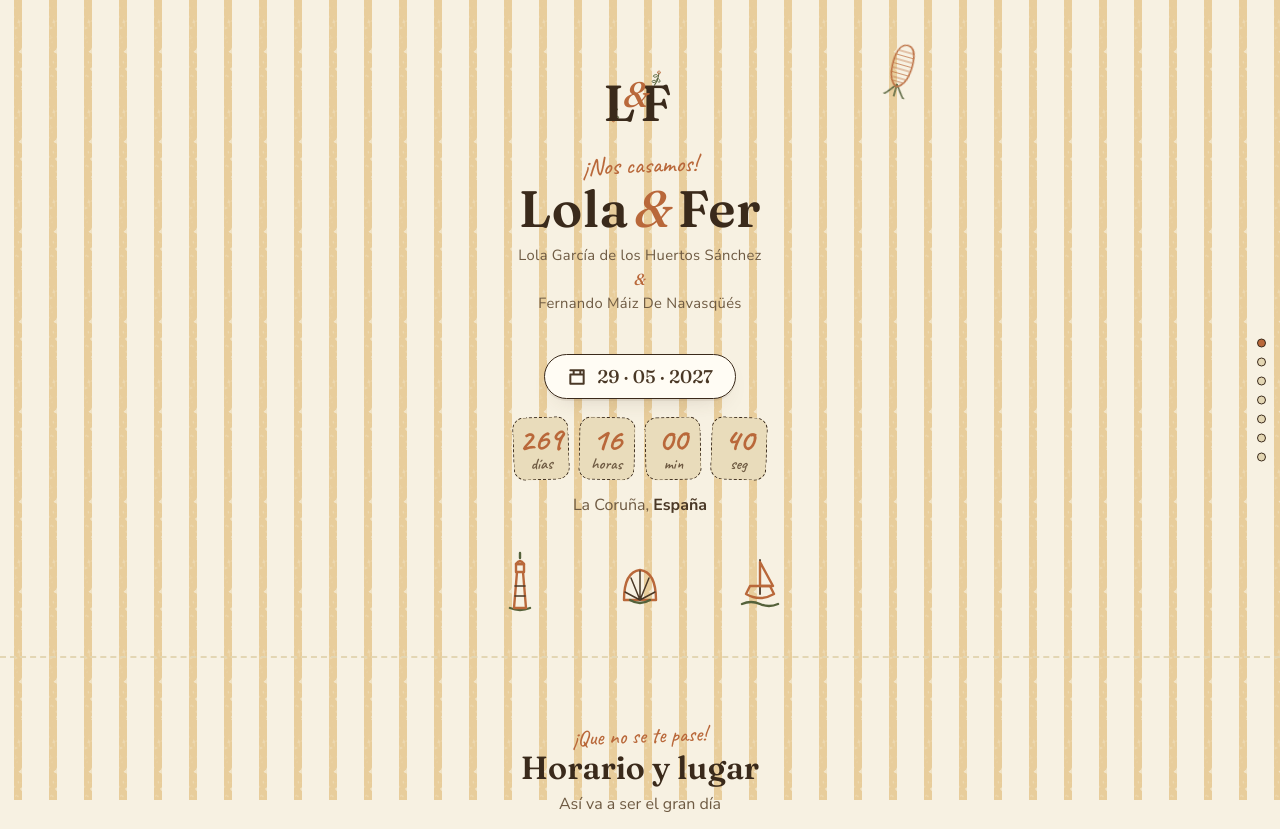
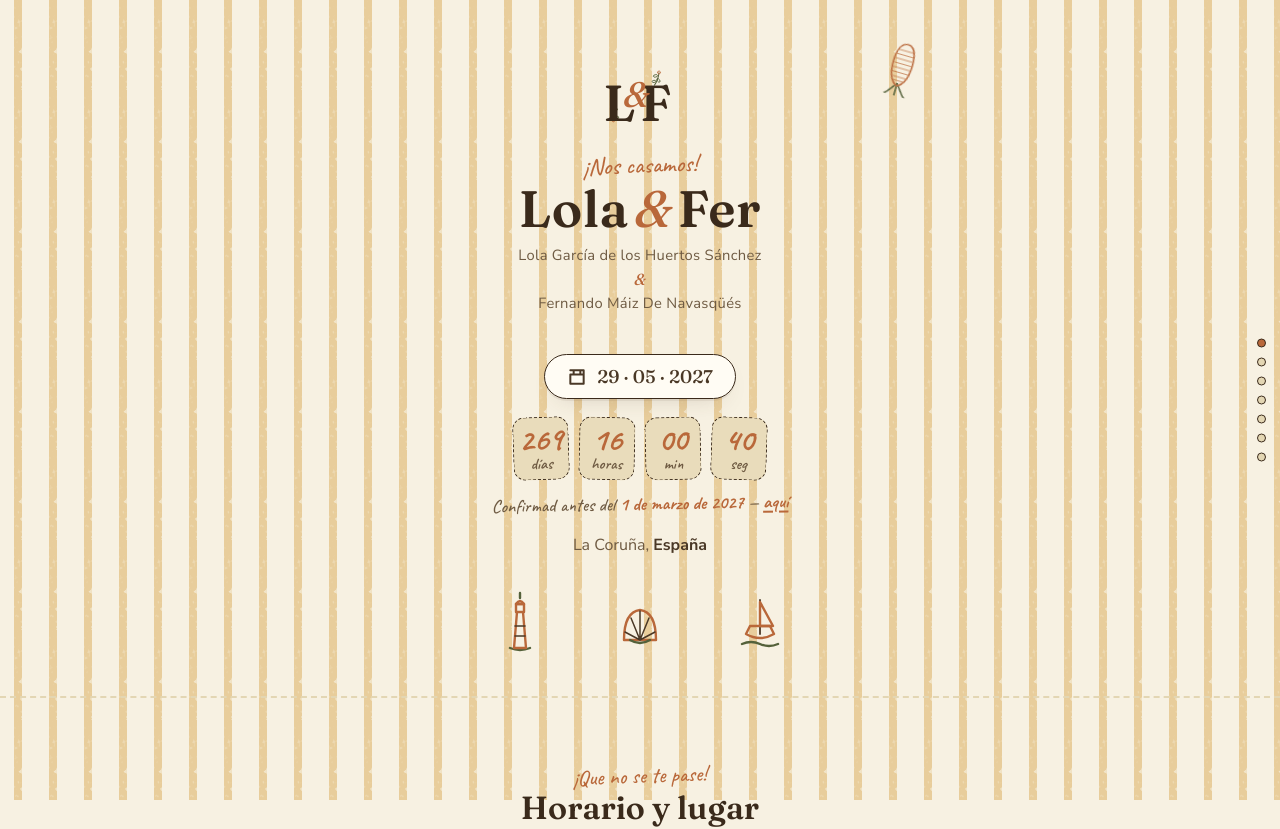
Before and after one commit to JorgeGHS/Boda-Lola-Fer, a plain HTML site: page index.html in a window 1280 px wide. Shown: the top 829 px of the page. Drawn offline with Linux system fonts and the light colour scheme.

Commit message:
Update index.html

```diff
--- a/index.html
+++ b/index.html
@@ -210,6 +210,15 @@
     justify-content:center;
     gap:10px;
   }
+  .countdown-note{
+    margin-top:12px;
+    font-family:'Caveat', cursive;
+    font-size:1.15rem;
+    color:var(--ink-soft);
+    transform:rotate(-1deg);
+  }
+  .countdown-note strong{ color:var(--terracota); }
+  .countdown-note a{ color:var(--terracota); font-weight:700; }
   .cd-box{
     display:flex;
     flex-direction:column;
@@ -722,6 +731,7 @@
       <div class="cd-box"><span class="cd-num" id="cdMins">–</span><span class="cd-label">min</span></div>
       <div class="cd-box"><span class="cd-num" id="cdSecs">–</span><span class="cd-label">seg</span></div>
     </div>
+    <p class="countdown-note">Confirmad antes del <strong>1 de marzo de 2027</strong> — <a href="#rsvp">aquí</a></p>
 
     <p class="place">La Coruña, <strong>España</strong></p>
 
@@ -1116,7 +1126,6 @@
 
       <button type="submit" class="btn">Enviar confirmación</button>
       <p class="form-msg" id="formMsg">¡Gracias! Hemos recibido vuestra confirmación 💛</p>
-      <small class="note" id="formNote"></small>
     </form>
   </div>
 </section>
@@ -1147,9 +1156,10 @@
       </svg>
       <h3>Cuenta corriente</h3>
       <div class="iban-box">
-        <span id="ibanText">ES53 1583 0001 1491 4234 3312</span>
+        <span id="ibanText">ES08 0182 5322 2700 0467 3505</span>
         <button class="copy-btn" id="copyIban" type="button">Copiar</button>
       </div>
+      <p style="margin-top:12px; font-size:0.85rem; color:var(--ink-soft);">Titular: María Dolores García de los Huertos Sánchez y Fernando Máiz de Navasqüés (BBVA)</p>
     </div>
   </div>
 </section>
@@ -1326,11 +1336,6 @@
 
   const form = document.getElementById('rsvpForm');
   const formMsg = document.getElementById('formMsg');
-  const formNote = document.getElementById('formNote');
-
-  if(!FORM_ENDPOINT){
-    formNote.textContent = "Nota para Lola y Fer: falta configurar FORM_ENDPOINT en el código para recibir las respuestas en la Google Sheet.";
-  }
 
   form.addEventListener('submit', async (e)=>{
     e.preventDefault();
```
